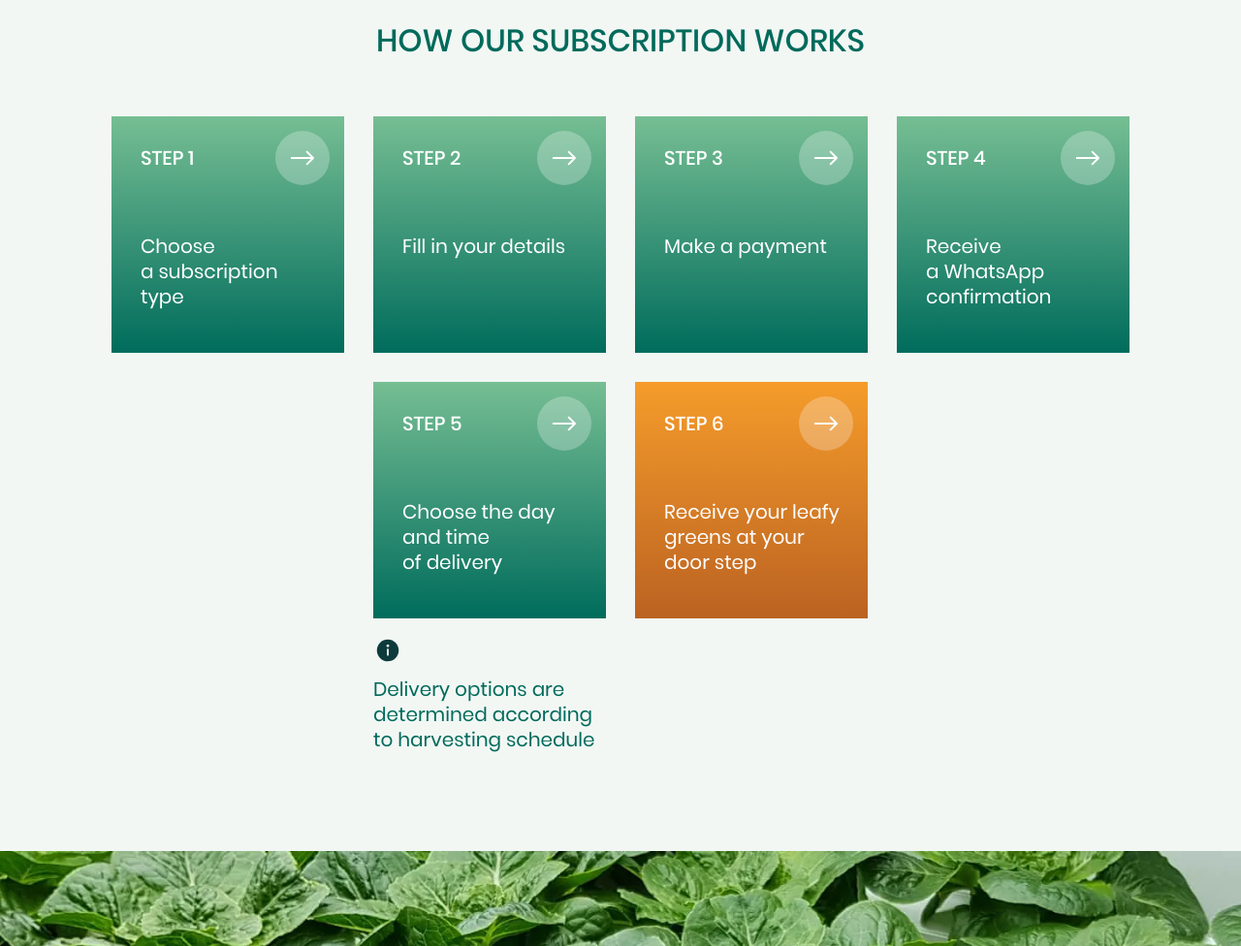
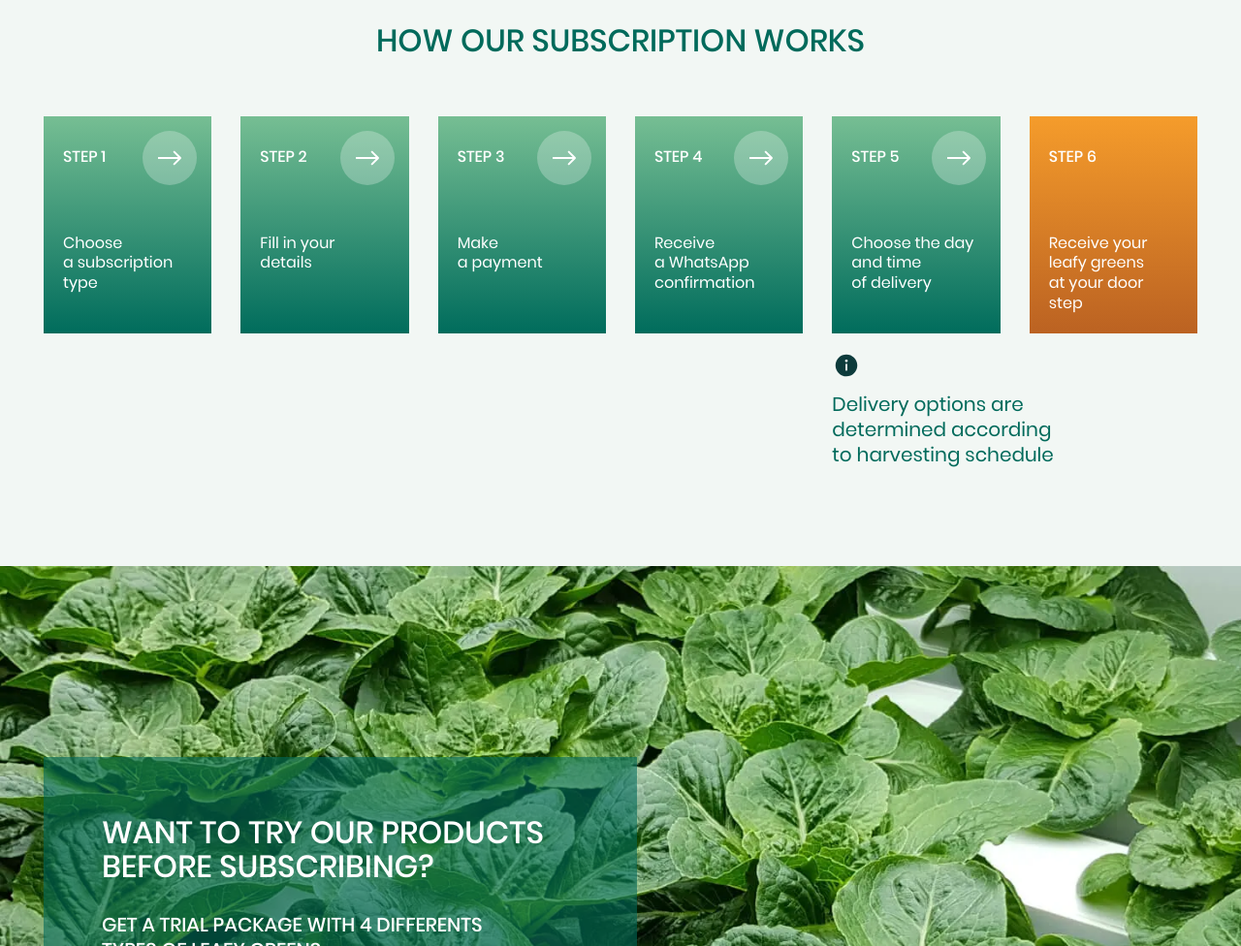
Before and after one commit to karnauhmax/Alesa-Land-2, a website: page app/index.html in a window 1280 px wide. Shown: the part 3760-4736 px from the top of the page at 97% size. Drawn offline with Linux system fonts and the light colour scheme.

Commit message:
changes structure in steps section

```diff
--- a/app/index.html
+++ b/app/index.html
@@ -239,7 +239,7 @@
             How our subscription works
           </h2>
 
-          <ol class="steps__list flex wrap color-white justify-content-center">
+          <ol class="steps__list flex color-white justify-content-center">
             <li class="steps__wrapper" data-aos="fade-up">
               <div class="steps__item gradient-primary">
                 <div class="steps__head" data-aos="fade-down" data-aos-delay="200">
@@ -250,7 +250,7 @@
                 </p>
               </div>
             </li>
-            <li class="steps__wrapper grid" data-aos="fade-up" data-aos-delay="600">
+            <li class="steps__wrapper" data-aos="fade-up" data-aos-delay="600">
               <div class="steps__item gradient-primary" data-aos="fade-down" data-aos-delay="800">
                 <div class="steps__head">
                 </div>
@@ -261,7 +261,7 @@
               </div>
             </li>
 
-            <li class="steps__wrapper grid" data-aos="fade-up" data-aos-delay="1200">
+            <li class="steps__wrapper" data-aos="fade-up" data-aos-delay="1200">
               <div class="steps__item gradient-primary">
                 <div class="steps__head" data-aos="fade-down" data-aos-delay="1400">
                 </div>
@@ -272,7 +272,7 @@
               </div>
             </li>
 
-            <li class="steps__wrapper grid" data-aos="fade-up" data-aos-delay="1800">
+            <li class="steps__wrapper" data-aos="fade-up" data-aos-delay="1800">
               <div class="steps__item gradient-primary">
                 <div class="steps__head" data-aos="fade-down" data-aos-delay="2000">
                 </div>
@@ -306,7 +306,7 @@
                 </div>
 
                 <p class="steps__description" data-aos="fade-up" data-aos-delay="3400">
-                  Receive your leafy greens at your door step
+                  Receive your<br>leafy greens at your door step
                 </p>
               </div>
             </li>
--- a/src/scss/sections/_steps.scss
+++ b/src/scss/sections/_steps.scss
@@ -25,14 +25,15 @@
   --list-gap: 30px;
 
   &__list {
-    gap: clamp(0.938rem, -3.75rem + 4.69vw, 1.875rem);
-    flex-wrap: wrap;
+    gap: var(--list-gap);
     counter-reset: counter;
 
     @media screen and (max-width: 1610px) {
-      max-width: 1200px;
       margin: 0 auto;
+    }
 
+    @media screen and (max-width: 1199px) {
+      flex-wrap: wrap;
     }
 
     @media screen and (max-width: 1400px) {
@@ -47,23 +48,37 @@
     @media screen and (max-width: 767px) {
       --list-gap: 20px;
     }
+
+    @media screen and (max-width: 576px) {
+      --list-gap: 10px;
+    }
   }
 
   &__wrapper {
-    row-gap: 15px;
+    row-gap: 10px;
     position: relative;
   }
 
-  &__wrapper,
-  &__item {
-    flex: 0 1 240px;
+  &__wrapper:last-child {
+    .steps__head::after {
+      display: none;
+    }
+  }
 
-    @media screen and (max-width: 992px) {
-      flex: 0 1 210px;
+  &__wrapper {
+    flex: 1 1 240px;
+    min-height: 100%;
+
+    @media screen and (max-width: 1610px) {
+      flex: 1 0 160px;
+    }
+
+    @media screen and (max-width: 1999px) {
+      flex: 1 1 calc(33% - var(--list-gap));
     }
 
     @media screen and (max-width: 767px) {
-      flex: 0 1 calc(50% - var(--list-gap));
+      flex: 1 1 calc(50% - var(--list-gap));
     }
 
     @media screen and (max-width: 576px) {
@@ -73,12 +88,16 @@
   }
 
   &__item {
+    height: 100%;
     display: grid;
     row-gap: 67px;
     position: relative;
-    padding: 121px 20px 30px 30px;
-    min-height: 244px;
+    padding: 121px 20px 20px 20px;
     position: relative;
+
+    @media screen and (max-width: 1610px) {
+      // padding: 121px 20px 20px 20px;
+    }
 
     @media screen and (max-width: 992px) {
       min-height: 218px;
@@ -86,6 +105,7 @@
     }
 
     @media screen and (max-width: 576px) {
+      height: initial;
       min-height: 150px;
       padding-top: 80px;
     }
@@ -103,6 +123,17 @@
       max-width: 330px;
     }
 
+    @media screen and (max-width: 1610px) {
+      p {
+        min-width: 300px;
+      }
+    }
+
+    @media screen and (max-width: 1199px) {
+      p {
+        min-width: initial;
+      }
+    }
 
     &::before {
       content: "";
@@ -121,7 +152,8 @@
     position: absolute;
     top: 15px;
     width: 100%;
-    padding: 0 15px 0 30px;
+    min-height: 56px;
+    padding: 0 15px 0 20px;
 
     @media screen and (max-width: 576px) {
       padding-left: 20px;
@@ -132,6 +164,10 @@
       counter-increment: counter;
       font-weight: 500;
       font-size: var(--text-subtitle);
+
+      @media screen and (max-width: 1610px) {
+        font-size: 16px;
+      }
     }
 
     &::after {
@@ -142,10 +178,17 @@
       background-image: url('../img/icons/arrow-in-circle.svg');
       background-size: contain;
       background-position: center center;
+
       @media screen and (max-width: 576px) {
         width: 44px;
         height: 44px;
       }
     }
   }
+
+  &__description {
+    @media screen and (max-width: 1610px) {
+      font-size: 16px;
+    }
+  }
 }
```
Also changed, not shown: src/index.html (+5 -5 lines), app/css/main.css, 1 other file.
